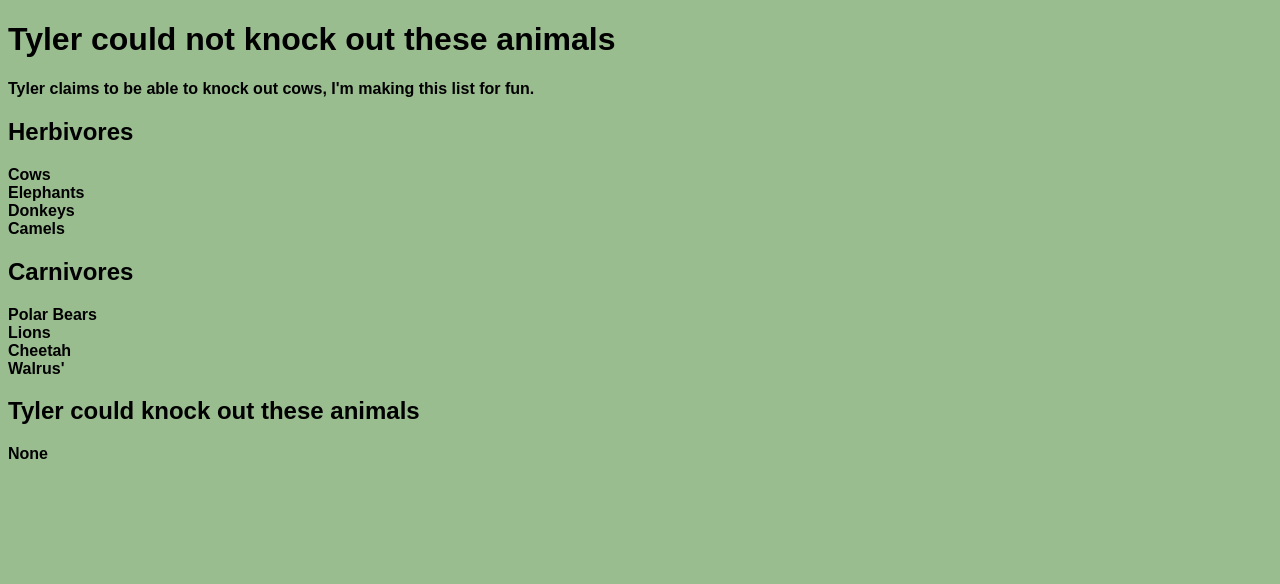
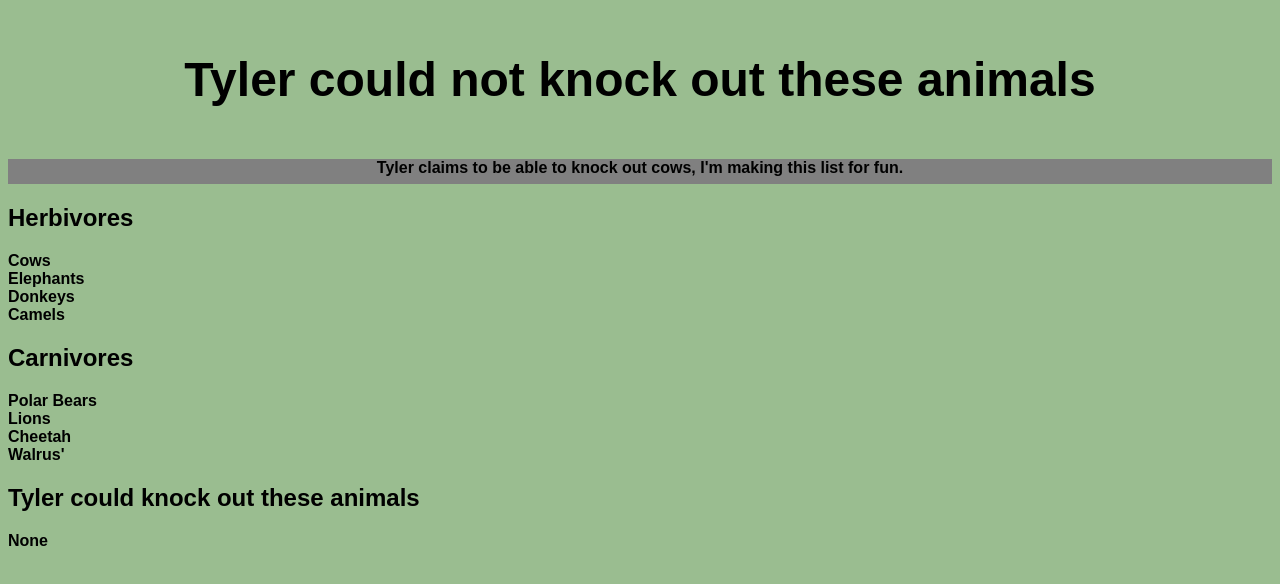
Before and after one commit to PeskyPenguin923/tyler-ko, a plain HTML site: page index.html in a window 1280 px wide. Drawn offline with Linux system fonts and the light colour scheme.

Commit message:
Update style.css

```diff
--- a/style.css
+++ b/style.css
@@ -5,3 +5,29 @@ body {
     font-family: Arial, Helvetica, sans-serif;
     box-sizing: border-box;
 }
+
+.heading {
+    background-color: #9abd90;
+    font-weight: bolder;
+    font-size: 24px;
+    display:flex;
+    justify-content: space-around;
+    margin-top: 20px;
+    margin-bottom: 20px;
+}
+
+.about {
+    background-color: gray;
+    display: flex;
+    font-size: 16px;
+    justify-content: center;
+    height: 25px;
+}
+
+.container {
+    background-color: gray;
+    display: flex;
+    font-size: 16px;
+    justify-content: space-around;
+
+}
```
